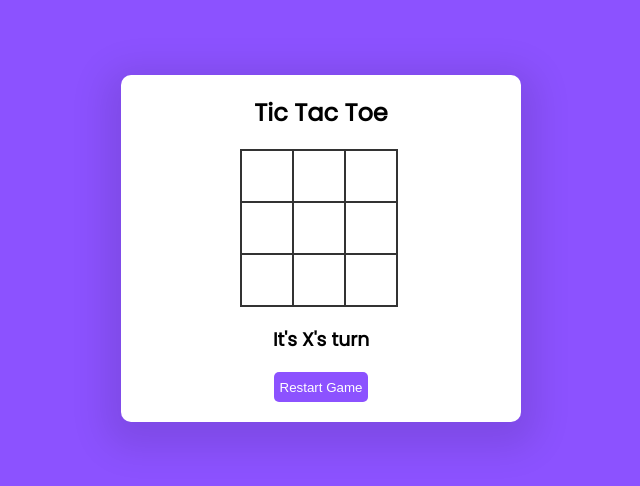
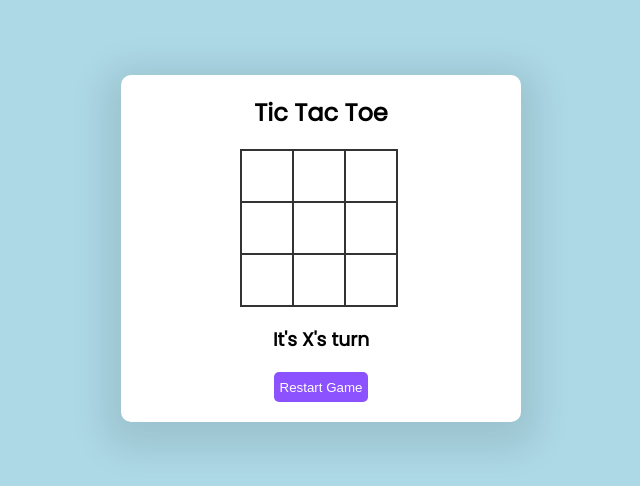
Before and after one commit to muse-hub199/xo-game.com, a plain HTML site: page index.html in a window 1280 px wide. Shown: the whole page, without its empty margins (319-959 px from the left). Drawn offline with Linux system fonts and the light colour scheme.

Commit message:
Update style.css

```diff
--- a/style.css
+++ b/style.css
@@ -1,7 +1,7 @@
 @import url('https://fonts.googleapis.com/css2?family=Poppins&display=swap');
 body {
     font-family: "Poppins", sans-serif;
-    background-color: #8c52ff;
+    background-color: lightblue;
 }
 section {
     text-align: center;
```
